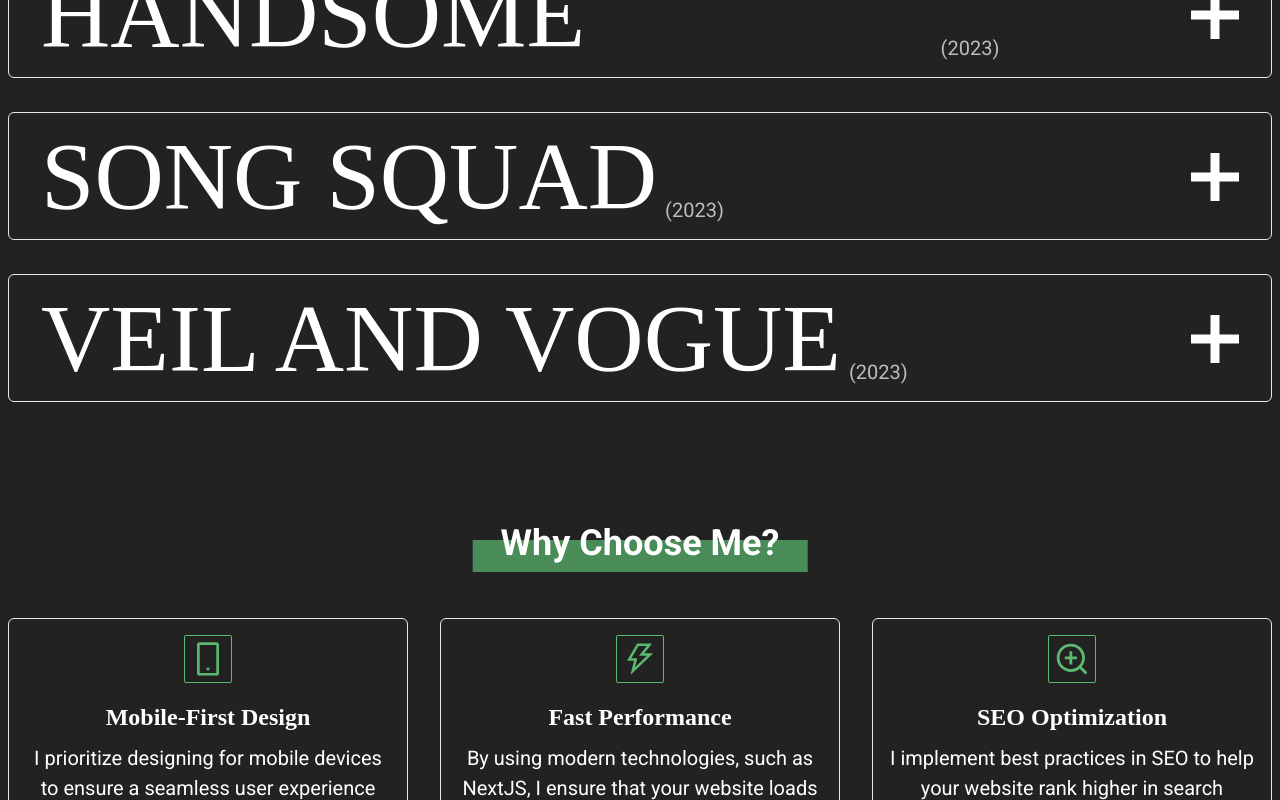
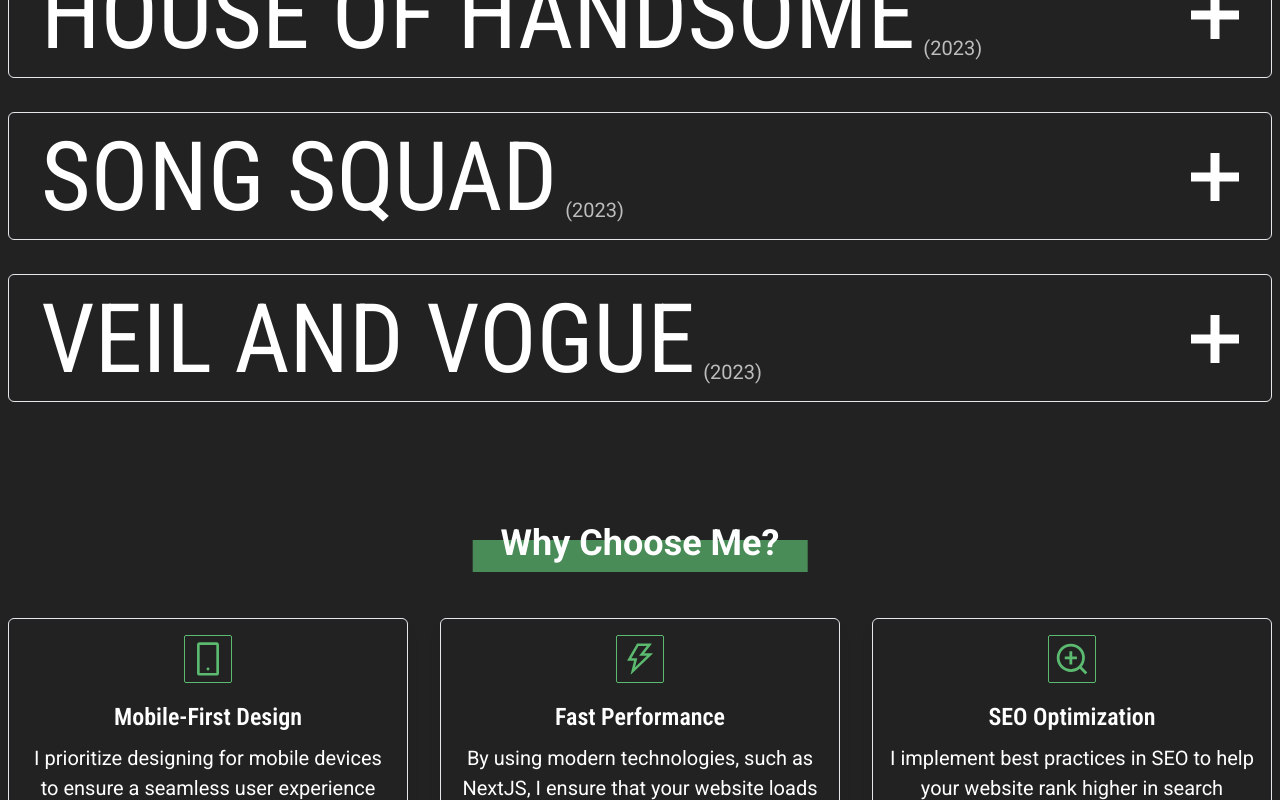
Before and after one commit to ThomasJPrice/portfolio, a Next.js app: page / in a window 1280 px wide. Shown: the part 1540-2340 px from the top of the page. Built offline with nearby package versions, Linux system fonts and the light colour scheme.

Commit message:
fixed fonts

```diff
--- a/app/layout.jsx
+++ b/app/layout.jsx
@@ -3,22 +3,20 @@ import "./globals.css";
 import { Footer, Navbar, Squiggles } from "@/components";
 import { ModalProvider } from "@/hooks/useModal";
 
-const roboto = Roboto({ subsets: ["latin"], weight: ['400', '500', '700'] });
-const robotoCondensed = Roboto_Condensed({ subsets: ['latin'], weight: ['400', '500', '600', '700'] })
+const roboto = Roboto({ subsets: ["latin"], weight: ['400', '500', '700'], variable: "--font-roboto" });
+const robotoCondensed = Roboto_Condensed({ subsets: ['latin'], weight: ['400', '500', '600', '700'], variable: '--font-roboto-condensed' });
 
 export const metadata = {
   title: "Thomas Price",
   description: "I'm an aspiring Software Engineer with a strong passion for building web applications with great user experiences.",
-
 };
 
 export default function RootLayout({ children }) {
   return (
     <html lang="en" className="scroll-smooth">
       <ModalProvider>
-        <body className={`${roboto.className} bg-background text-white md:text-body text-[16px] flex flex-col min-h-screen`}>
+        <body className={`${roboto.className} ${roboto.variable} ${robotoCondensed.variable} bg-background text-white md:text-body text-[16px] flex flex-col min-h-screen`}>
           <Squiggles />
-
           <Navbar />
           {children}
           <Footer />
--- a/tailwind.config.js
+++ b/tailwind.config.js
@@ -9,8 +9,8 @@ module.exports = {
   theme: {
     extend: {
       fontFamily: {
-        'main': ['Roboto'],
-        'condensed': ['__Roboto_Condensed_16d813', '__Roboto_Condensed_Fallback_16d813']
+        'main': ['var(--font-roboto)'],
+        'condensed': ['var(--font-roboto-condensed)'],
       },
       colors: {
         'primary': '#5BBA6F',
```
